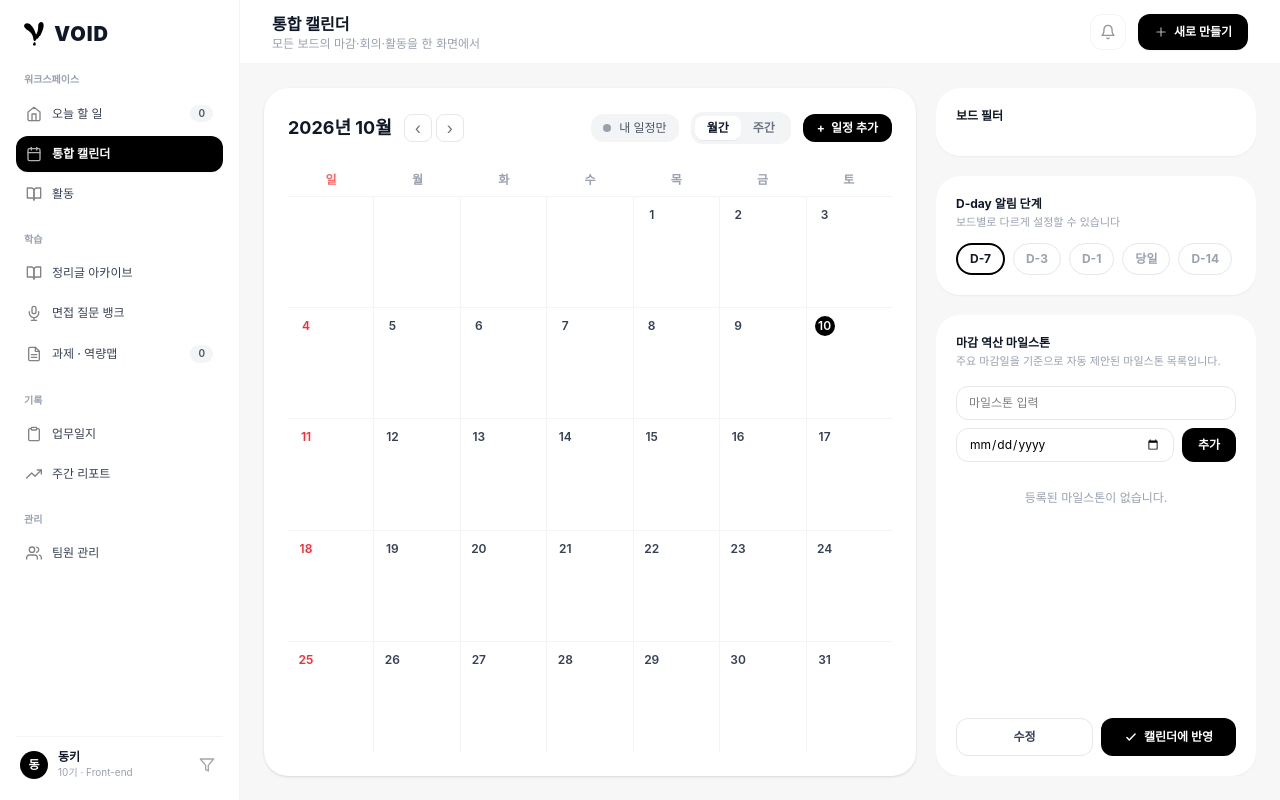
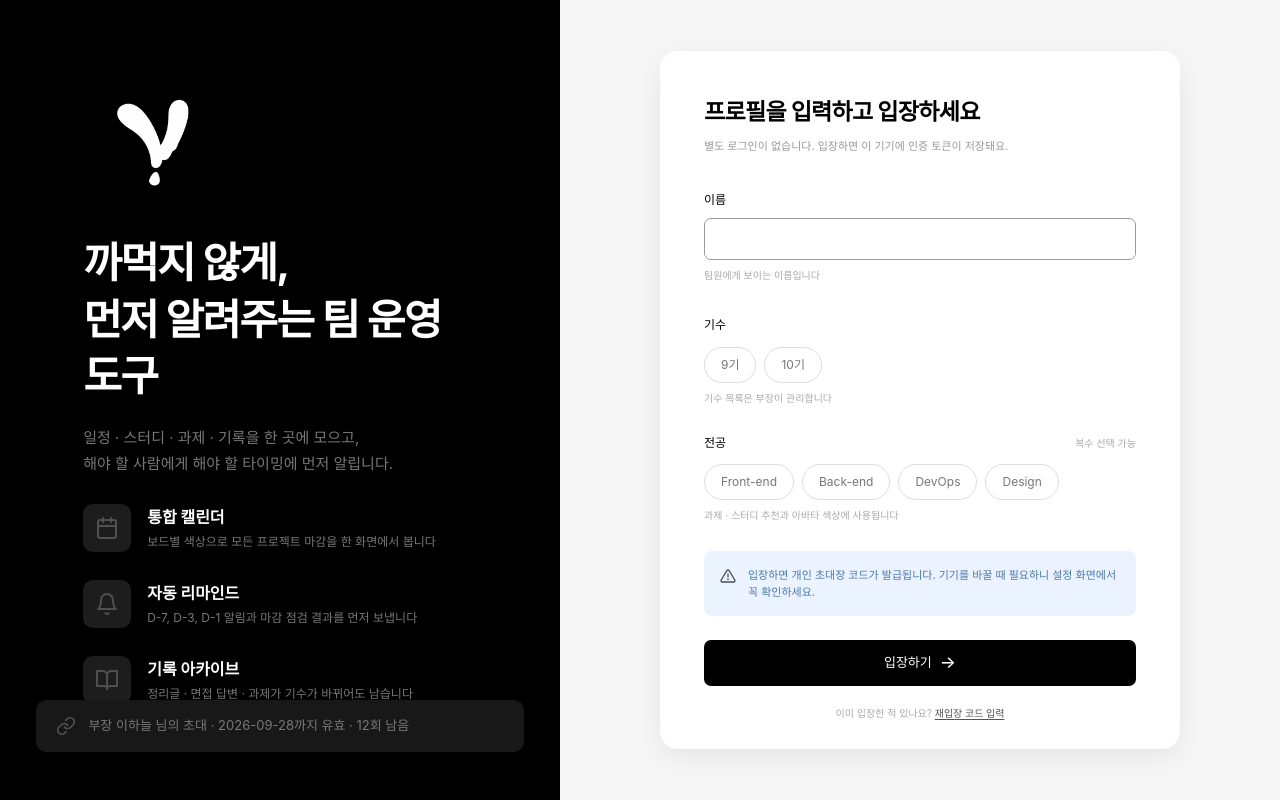
Before and after one commit to VOID-GSM/PV-Web, a React (Vite) app: page /invite in a window 1280 px wide. Built offline with nearby package versions, Linux system fonts and the light colour scheme; a web font is replaced by a local one.

Commit message:
fix: 초대 페이지 코드 복구

```diff
--- a/src/pages/InvitePage.tsx
+++ b/src/pages/InvitePage.tsx
@@ -1,171 +1,269 @@
 import { useState } from "react";
+import logoWhite from "../assets/images/logo-white.png";
+import linkIcon from "../assets/icons/link.svg";
+import alertIcon from "../assets/icons/alert.svg";
 
-import { Sidebar } from "../components/layout/Sidebar";
-import { Header } from "../components/layout/Header";
-import { CalendarHeader } from "../components/calendar/CalendarHeader";
-import { CalendarGrid } from "../components/calendar/CalendarGrid";
-import { RightPanel } from "../components/calendar/RightPanel";
-import { EventDetailModal } from "../components/calendar/EventDetailModal";
+import {
+  GENERATION_OPTIONS,
+  DEPARTMENT_OPTIONS,
+  FEATURE_LIST,
+} from "../constants/invite";
+import { MOCK_INVITE_INFO } from "../mocks/invite";
+import { SelectionChip } from "../components/invite/SelectionChip";
 
-import type {
-  CalendarEvent,
-  BoardFilter,
-  MilestoneItem,
-  ViewMode,
-} from "../types/calendar";
+function InvitePage() {
+  // 피드백 반영: 초기 선택값 비워두기 (이름, 기수, 전공)
+  const [name, setName] = useState("");
+  const [generation, setGeneration] = useState("");
+  const [departments, setDepartments] = useState<string[]>([]);
 
-// Props를 모두 선택적(?)으로 선언하여 Props 없이 호출해도 에러가 나지 않도록 방지
-interface CalendarPageProps {
-  events?: CalendarEvent[];
-  activeMenu?: string;
-  onNavigate?: (menu: string) => void;
-  onOpenAddModal?: () => void;
-  onAddEvent?: (newEvent: CalendarEvent) => void;
-}
+  const [errors, setErrors] = useState({
+    name: false,
+    generation: false,
+    departments: false,
+  });
 
-export default function CalendarPage({
-  events = [],
-  activeMenu = "통합 캘린더",
-  onNavigate = () => {},
-  onOpenAddModal = () => {},
-  onAddEvent = () => {},
-}: CalendarPageProps) {
-  const [viewMode, setViewMode] = useState<ViewMode>("월간");
-  const [onlyMyEvents, setOnlyMyEvents] = useState(false);
-  const [currentDate, setCurrentDate] = useState(new Date());
-
-  const [selectedEvent, setSelectedEvent] = useState<CalendarEvent | null>(
-    null,
-  );
-
-  const [boardFilters, setBoardFilters] = useState<BoardFilter[]>([]);
-  const [milestones, setMilestones] = useState<MilestoneItem[]>([]);
-
-  // 오늘 할 일 / 과제·역량맵 수치 자동 계산 (실제 events 기반 동적 연산)
-  const todayStr = currentDate.toISOString().split("T")[0];
-  const todayTaskCount = events.filter((e) => e.date === todayStr).length;
-  const assignmentCount = events.filter(
-    (e) => e.type === "마감" || e.type === "활동",
-  ).length;
-
-  // 뷰 모드(주간/월간)에 따른 이전/다음 이동 핸들러
-  const handlePrevDate = () => {
-    const newDate = new Date(currentDate);
-    if (viewMode === "주간") {
-      newDate.setDate(newDate.getDate() - 7);
-    } else {
-      newDate.setMonth(newDate.getMonth() - 1);
-    }
-    setCurrentDate(newDate);
+  const toggleGeneration = (item: string) => {
+    setGeneration((prev) => (prev === item ? "" : item));
+    setErrors((prev) => ({
+      ...prev,
+      generation: false,
+    }));
   };
 
-  const handleNextDate = () => {
-    const newDate = new Date(currentDate);
-    if (viewMode === "주간") {
-      newDate.setDate(newDate.getDate() + 7);
-    } else {
-      newDate.setMonth(newDate.getMonth() + 1);
-    }
-    setCurrentDate(newDate);
+  const toggleDepartment = (department: string) => {
+    setDepartments((prev) =>
+      prev.includes(department)
+        ? prev.filter((item) => item !== department)
+        : [...prev, department],
+    );
+
+    setErrors((prev) => ({
+      ...prev,
+      departments: false,
+    }));
   };
 
-  const handleDeleteEvent = () => {
-    // 필요 시 이벤트 삭제 처리
+  const handleSubmit = () => {
+    const nameError = name.trim() === "";
+    const generationError = generation === "";
+    const departmentsError = departments.length === 0;
+
+    setErrors({
+      name: nameError,
+      generation: generationError,
+      departments: departmentsError,
+    });
+
+    if (nameError || generationError || departmentsError) {
+      return;
+    }
+
+    // TODO: 백엔드 API 연동
   };
 
-  const handleAddMilestone = (title: string, date: string) => {
-    const newItem: MilestoneItem = {
-      id: Date.now().toString(),
-      title,
-      date,
-      status: "제안",
-    };
-    setMilestones((prev) => [...prev, newItem]);
-  };
-
-  const handleApplyMilestonesToCalendar = () => {
-    if (milestones.length === 0) return;
-
-    milestones.forEach((m) => {
-      onAddEvent({
-        id: `ms-${m.id}`,
-        title: m.title,
-        type: "마감",
-        board: "마일스톤 제안",
-        date: m.date.includes("-")
-          ? m.date
-          : `${currentDate.getFullYear()}-${m.date.replace("/", "-")}`,
-        isMyEvent: true,
-      });
-    });
-
-    setMilestones((prev) => prev.map((m) => ({ ...m, status: "확정" })));
-  };
-
-  const filteredEvents = onlyMyEvents
-    ? events.filter((e) => e.isMyEvent)
-    : events;
-
   return (
-    <div className="flex h-screen w-full overflow-hidden bg-[#f7f7f8]">
-      <Sidebar
-        activeMenu={activeMenu}
-        todayTaskCount={todayTaskCount}
-        assignmentCount={assignmentCount}
-        onNavigate={onNavigate}
-      />
-
-      <div className="flex flex-1 flex-col overflow-hidden">
-        <Header
-          title="통합 캘린더"
-          subtitle="모든 보드의 마감·회의·활동을 한 화면에서"
-          onOpenAddModal={onOpenAddModal}
-        />
-
-        <main className="flex flex-1 gap-5 overflow-hidden p-6">
-          <div className="flex flex-1 flex-col overflow-hidden rounded-3xl bg-white p-6 shadow-sm">
-            <CalendarHeader
-              currentDate={currentDate}
-              viewMode={viewMode}
-              onlyMyEvents={onlyMyEvents}
-              onViewChange={(mode) => setViewMode(mode)}
-              onToggleOnlyMyEvents={() => setOnlyMyEvents(!onlyMyEvents)}
-              onPrev={handlePrevDate}
-              onNext={handleNextDate}
-              onOpenAddModal={onOpenAddModal}
-            />
-
-            <CalendarGrid
-              currentDate={currentDate}
-              events={filteredEvents}
-              viewMode={viewMode}
-              onSelectEvent={(evt) => setSelectedEvent(evt)}
+    <div className="min-h-screen w-full bg-[#f7f7f7] overflow-hidden">
+      <div className="flex min-h-screen w-full">
+        {/* =========================
+            LEFT SECTION
+        ========================= */}
+        <section className="relative flex min-h-screen w-[41%] min-w-[560px] flex-col bg-black px-[6.5%] py-[5.5%] text-white">
+          {/* Logo */}
+          <div className="mb-[5%]">
+            <img
+              src={logoWhite}
+              alt="VOID"
+              className="h-auto w-[145px] object-contain"
             />
           </div>
 
-          <RightPanel
-            boardFilters={boardFilters}
-            milestones={milestones}
-            onToggleFilter={(id) => {
-              setBoardFilters((prev) =>
-                prev.map((f) =>
-                  f.id === id ? { ...f, checked: !f.checked } : f,
-                ),
-              );
-            }}
-            onAddMilestone={handleAddMilestone}
-            onApplyMilestonesToCalendar={handleApplyMilestonesToCalendar}
-          />
-        </main>
+          {/* Main text */}
+          <div>
+            <h1 className="text-[42px] font-bold leading-[1.35] tracking-[-0.04em]">
+              까먹지 않게,
+              <br />
+              먼저 알려주는 팀 운영 도구
+            </h1>
+
+            <p className="mt-5 text-[15px] leading-[1.7] text-[#777]">
+              일정 · 스터디 · 과제 · 기록을 한 곳에 모으고,
+              <br />
+              해야 할 사람에게 해야 할 타이밍에 먼저 알립니다.
+            </p>
+          </div>
+
+          {/* Features list */}
+          <div className="mt-[7%] space-y-7">
+            {FEATURE_LIST.map((feature, idx) => (
+              <div key={idx} className="flex items-center gap-4">
+                <div className="flex h-12 w-12 items-center justify-center rounded-[10px] bg-[#1d1d1d]">
+                  <img src={feature.icon} alt="" className="h-6 w-6" />
+                </div>
+
+                <div>
+                  <p className="text-[16px] font-bold">{feature.title}</p>
+                  <p className="mt-1 text-[12px] text-[#777]">
+                    {feature.description}
+                  </p>
+                </div>
+              </div>
+            ))}
+          </div>
+
+          {/* Invite info */}
+          <div className="absolute bottom-[6%] left-[6.5%] right-[6.5%] rounded-[10px] bg-[#181818] px-5 py-4">
+            <div className="flex items-center gap-3 text-[13px] text-[#777]">
+              <img src={linkIcon} alt="" className="h-5 w-5" />
+
+              <span>
+                {MOCK_INVITE_INFO.inviterRole} {MOCK_INVITE_INFO.inviterName}{" "}
+                님의 초대 · {MOCK_INVITE_INFO.expiresAt}까지 유효 ·{" "}
+                {MOCK_INVITE_INFO.remainingCount}회 남음
+              </span>
+            </div>
+          </div>
+        </section>
+
+        {/* =========================
+            RIGHT SECTION
+        ========================= */}
+        <section className="relative flex min-h-screen flex-1 items-center justify-center bg-[#f7f7f7]">
+          {/* Profile card */}
+          <div className="h-[698px] w-[520px] rounded-[18px] bg-white p-[44px] shadow-[0_8px_30px_rgba(0,0,0,0.08)]">
+            <h2 className="text-[23px] font-bold tracking-[-0.03em]">
+              프로필을 입력하고 입장하세요
+            </h2>
+            <p className="mt-2 text-[11px] text-[#999]">
+              별도 로그인이 없습니다. 입장하면 이 기기에 인증 토큰이 저장돼요.
+            </p>
+
+            {/* 이름 입력 */}
+            <div className="mt-8">
+              <label className="text-[12px] font-medium">이름</label>
+
+              <input
+                value={name}
+                onChange={(e) => {
+                  setName(e.target.value);
+
+                  if (e.target.value.trim() !== "") {
+                    setErrors((prev) => ({
+                      ...prev,
+                      name: false,
+                    }));
+                  }
+                }}
+                className={`mt-2 h-[42px] w-full rounded-[7px] border px-3 text-[13px] outline-none ${
+                  errors.name
+                    ? "border-red-500 focus:border-red-500"
+                    : "border-[#999] focus:border-black"
+                }`}
+              />
+
+              {errors.name ? (
+                <p className="mt-2 text-[10px] text-red-500">
+                  이름을 입력해주세요.
+                </p>
+              ) : (
+                <p className="mt-2 text-[10px] text-[#aaa]">
+                  팀원에게 보이는 이름입니다
+                </p>
+              )}
+            </div>
+
+            {/* 기수 선택 */}
+            <div className="mt-7">
+              <label className="text-[12px] font-medium">기수</label>
+
+              <div className="mt-3 flex gap-2">
+                {GENERATION_OPTIONS.map((item) => (
+                  <SelectionChip
+                    key={item}
+                    label={item}
+                    selected={generation === item}
+                    onClick={() => toggleGeneration(item)}
+                  />
+                ))}
+              </div>
+
+              {errors.generation ? (
+                <p className="mt-2 text-[10px] text-red-500">
+                  기수를 선택해주세요.
+                </p>
+              ) : (
+                <p className="mt-2 text-[10px] text-[#aaa]">
+                  기수 목록은 부장이 관리합니다
+                </p>
+              )}
+            </div>
+
+            {/* 전공 선택 */}
+            <div className="mt-7">
+              <div className="flex items-center justify-between">
+                <label className="text-[12px] font-medium">전공</label>
+                <span className="text-[10px] text-[#aaa]">복수 선택 가능</span>
+              </div>
+
+              <div className="mt-3 flex flex-wrap gap-2">
+                {DEPARTMENT_OPTIONS.map((department) => (
+                  <SelectionChip
+                    key={department}
+                    label={department}
+                    selected={departments.includes(department)}
+                    onClick={() => toggleDepartment(department)}
+                  />
+                ))}
+              </div>
+
+              {errors.departments ? (
+                <p className="mt-2 text-[10px] text-red-500">
+                  전공을 하나 이상 선택해주세요.
+                </p>
+              ) : (
+                <p className="mt-2 text-[10px] text-[#aaa]">
+                  과제 · 스터디 추천과 아바타 색상에 사용됩니다
+                </p>
+              )}
+            </div>
+
+            {/* Notice */}
+            <div className="mt-7 flex gap-3 rounded-[8px] bg-[#eaf3ff] px-4 py-4 text-[11px] leading-[1.5] text-[#4d78a8]">
+              <img src={alertIcon} alt="" className="mt-[1px] h-4 w-4" />
+
+              <p>
+                입장하면 개인 초대장 코드가 발급됩니다. 기기를 바꿀 때 필요하니
+                설정 화면에서 꼭 확인하세요.
+              </p>
+            </div>
+
+            {/* Enter Button */}
+            <button
+              type="button"
+              onClick={handleSubmit}
+              className="mt-6 flex h-[46px] w-full items-center justify-center gap-2 rounded-[7px] bg-black text-[13px] font-medium text-white transition hover:bg-[#222] active:scale-[0.99]"
+            >
+              입장하기
+              <span className="text-[17px]">→</span>
+            </button>
+
+            {/* Re-enter Button */}
+            <div className="mt-5 text-center text-[10px] text-[#aaa]">
+              <span>이미 입장한 적 있나요? </span>
+
+              <button
+                type="button"
+                onClick={() => {}}
+                className="font-medium text-[#555] underline underline-offset-2 cursor-pointer"
+              >
+                재입장 코드 입력
+              </button>
+            </div>
+          </div>
+        </section>
       </div>
-
-      {selectedEvent && (
-        <EventDetailModal
-          event={selectedEvent}
-          onClose={() => setSelectedEvent(null)}
-          onDelete={handleDeleteEvent}
-        />
-      )}
     </div>
   );
 }
+
+export default InvitePage;
```
